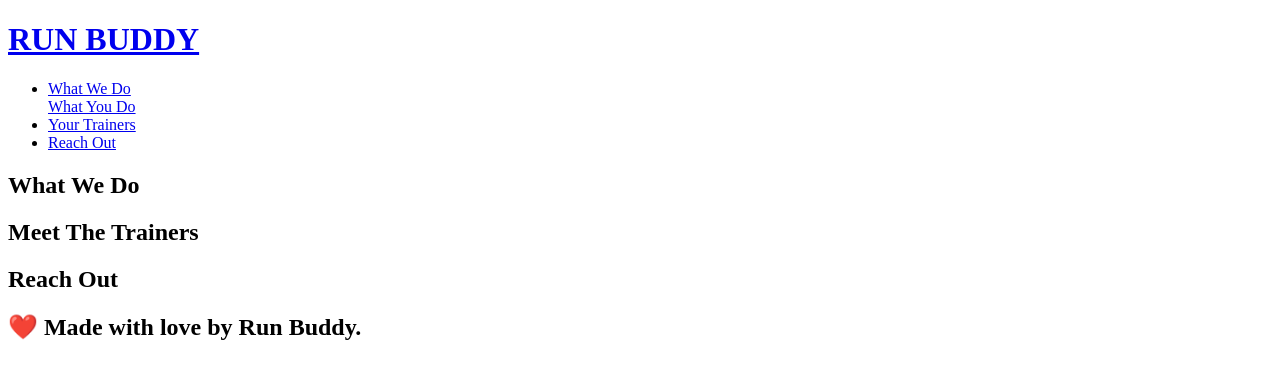
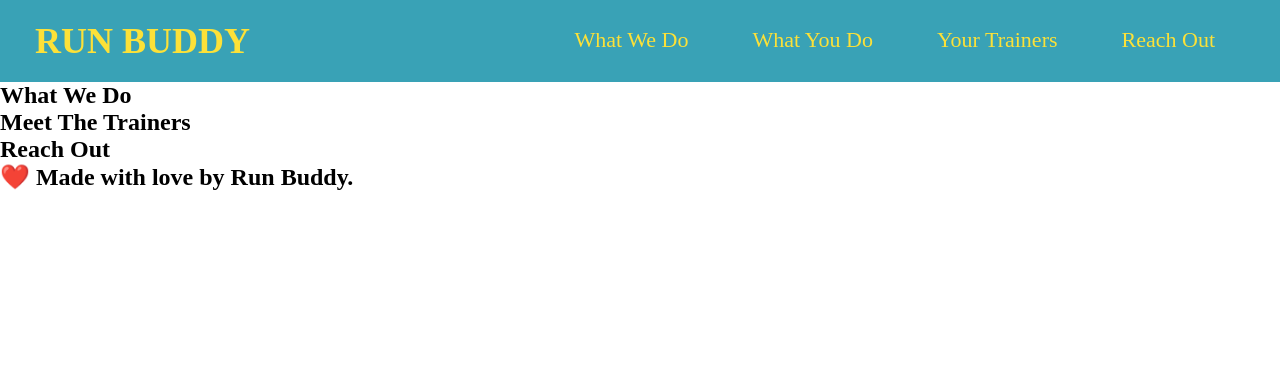
Before and after one commit to rjhelm/run-buddy, a plain HTML site: page index.html in a window 1280 px wide. Drawn offline with Linux system fonts and the light colour scheme.

Commit message:
<css-styles-added-to-header>

```diff
--- /dev/null
+++ b/assets/css/style.css
@@ -0,0 +1,42 @@
+/* apply styles to overide browser default */
+* {
+    margin: 0;
+    padding: 0;
+}
+/* apply styles to <header> */
+header {
+    padding: 20px 35px;
+    background-color: #39a2b6;
+    }
+/* apply styles to <h1> */
+header h1 {
+    font-weight: bold;
+    font-size: 36px;
+    color: #fce138;
+    margin: 0;
+    display: inline;
+}
+
+/* apply styles to <a> */
+header a {
+    text-decoration: none;
+    color: #fce138;
+}
+
+/* apply styles to <nav> */
+header nav {
+    float: right;
+    margin: 7px 0;
+}
+
+/* apply styles to <li> */
+header nav ul li {
+    display: inline;
+}
+
+/* apply styles to <a> within <nav> */
+header nav ul li a {
+    margin: 0 30px;
+    font-weight: lighter;
+    font-size: 22px;
+}
--- a/index.html
+++ b/index.html
@@ -4,6 +4,8 @@
         <meta charset="UTF-8" />
 
         <title>Run Buddy</title>
+        <!-- Link CSS to HTML -->
+        <link rel="stylesheet" href="./assets/css/style.css" />
 
     </head>
 
@@ -21,7 +23,9 @@
                         <!-- Anchor Element -->
                         <a href="#what-we-do">What We Do</a>
                     </li>
+                    <li>
                         <a href="#what-you-do">What You Do</a>
+                    </li>
                     <li>
                         <a href="#your-trainers">Your Trainers</a>
                     </li>
```
